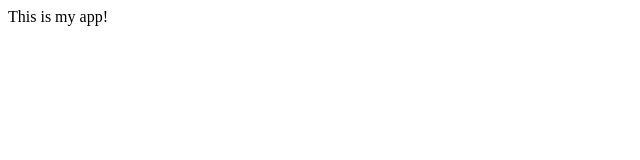
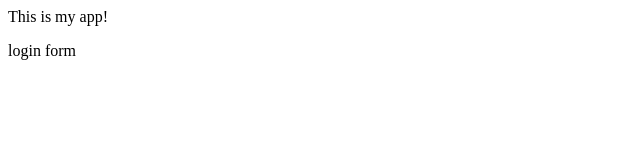
Before and after one commit to mrubiks/myappssample, a plain HTML site: page index.html in a window 1280 px wide. Shown: the full height of the page, 0-640 px from the left. Drawn offline with Linux system fonts and the light colour scheme.

Commit message:
login forma

```diff
--- /dev/null
+++ b/dir2/app2.js
@@ -0,0 +1 @@
+console.log('123');
--- a/index.html
+++ b/index.html
@@ -4,5 +4,6 @@
 	</head>
 	<body>
 		<p>This is my app!</p>
+		<p>login form</p>
 	</body>
 </html>
```
Also changed, not shown: login.html (added, +1 -0 lines), log.txt (added).
